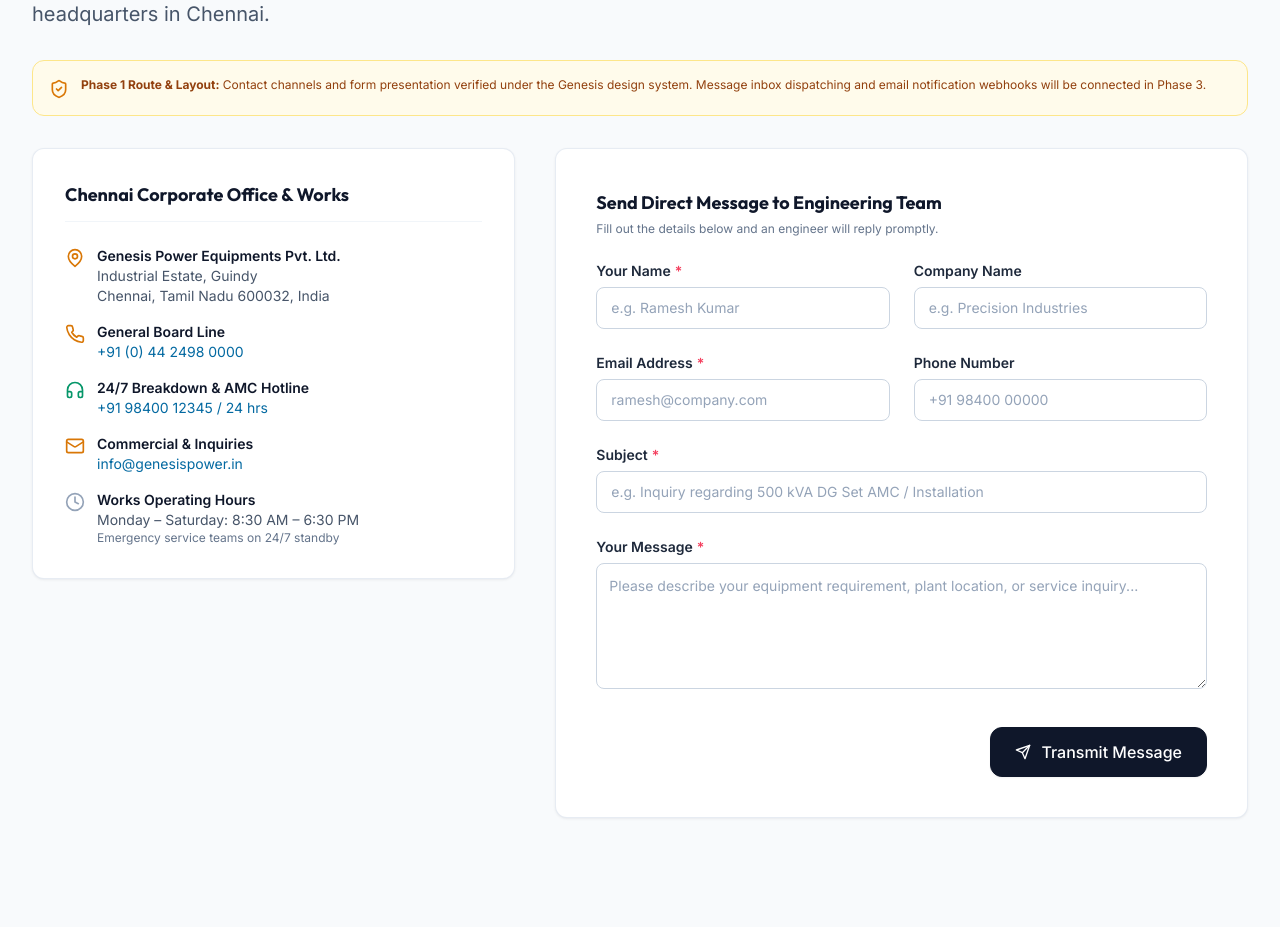
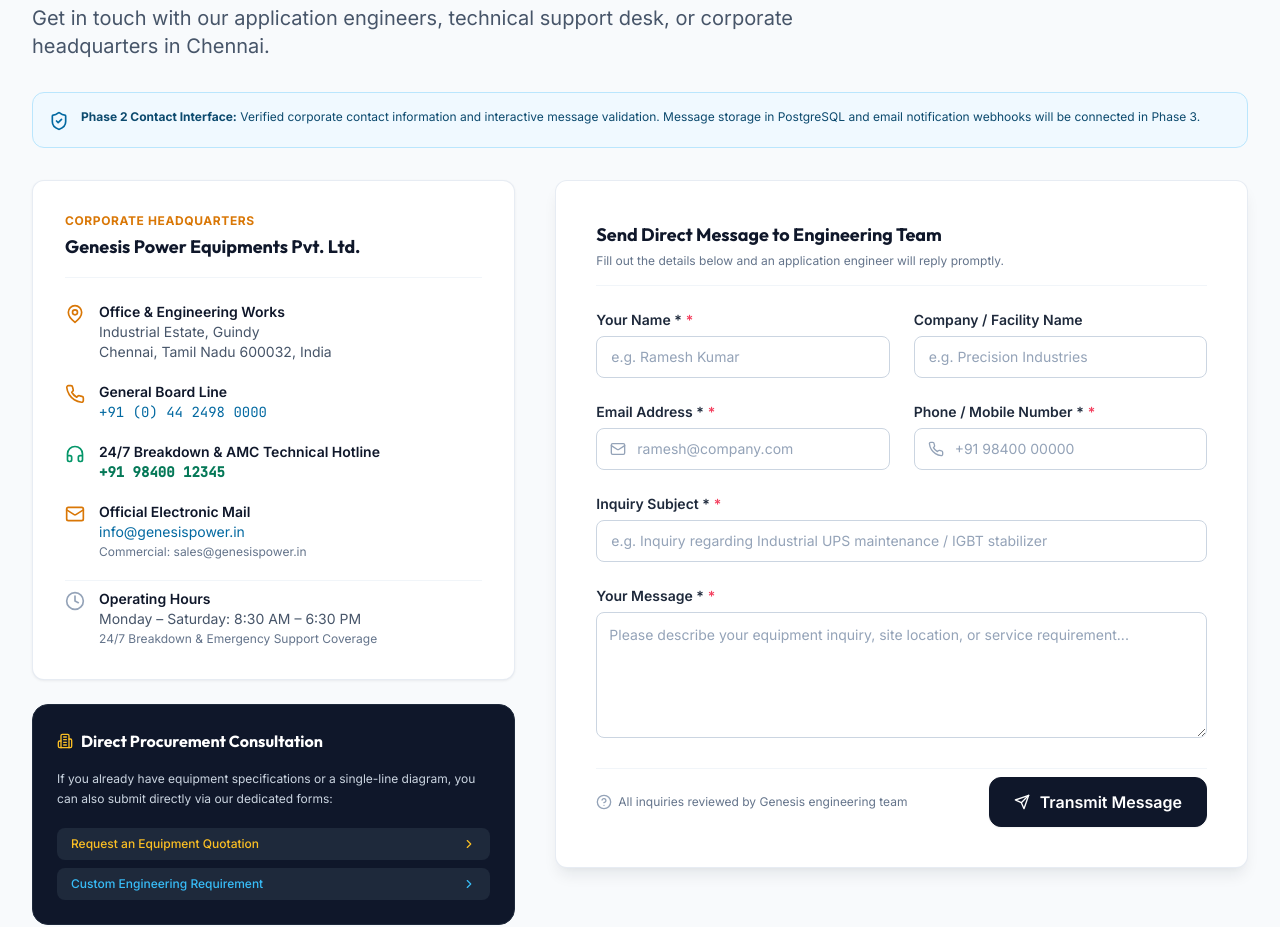
Before and after one commit to PraveenaMurugesan-tech/GenesisConnect, a React (Vite) app in the folder frontend/: page /contact in a window 1280 px wide. Shown: the part 294-1221 px from the top of the page. Built offline with nearby package versions, Linux system fonts and the light colour scheme; the HTML template or start-up script is replaced by a standard one.

Commit message:
feat: implement Contact page and public navigation polish

```diff
--- a/frontend/src/components/layout/Navbar.tsx
+++ b/frontend/src/components/layout/Navbar.tsx
@@ -89,7 +89,7 @@
           <div className="flex items-center gap-4">
             <span className="hidden sm:inline-flex items-center gap-1.5 text-slate-400">
               <ShieldCheck className="w-3.5 h-3.5 text-emerald-400" aria-hidden="true" />
-              ISO 9001:2015 & CPCB-II Certified
+              Industrial Power Systems &amp; Engineering Solutions
             </span>
             <span className="hidden sm:inline-block text-slate-600">|</span>
             <Link
--- a/frontend/src/pages/ContactPage.tsx
+++ b/frontend/src/pages/ContactPage.tsx
@@ -1,4 +1,5 @@
 import React, { useState } from "react";
+import { Link } from "react-router-dom";
 import {
   Phone,
   Mail,
@@ -8,6 +9,9 @@
   CheckCircle2,
   Headphones,
   ShieldCheck,
+  ChevronRight,
+  Building2,
+  HelpCircle,
 } from "lucide-react";
 import { Container } from "../components/common/Container";
 import { SectionHeader } from "../components/common/SectionHeader";
@@ -15,167 +19,398 @@
 import { Textarea } from "../components/ui/Textarea";
 import { Button } from "../components/ui/Button";
 import { Card, CardContent } from "../components/ui/Card";
+import { COMPANY_INFO } from "../data/company";
+
+interface ContactFormState {
+  name: string;
+  companyName: string;
+  email: string;
+  phone: string;
+  subject: string;
+  message: string;
+}
+
+interface ContactFormErrors {
+  name?: string;
+  email?: string;
+  phone?: string;
+  subject?: string;
+  message?: string;
+}
 
 export const ContactPage: React.FC = () => {
+  const [formData, setFormData] = useState<ContactFormState>({
+    name: "",
+    companyName: "",
+    email: "",
+    phone: "",
+    subject: "",
+    message: "",
+  });
+
+  const [errors, setErrors] = useState<ContactFormErrors>({});
+  const [isSubmitting, setIsSubmitting] = useState(false);
   const [submitted, setSubmitted] = useState(false);
-  const [isSubmitting, setIsSubmitting] = useState(false);
+  const [messageReference, setMessageReference] = useState("");
+
+  const handleChange = (
+    e: React.ChangeEvent<HTMLInputElement | HTMLTextAreaElement>
+  ) => {
+    const { name, value } = e.target;
+    setFormData((prev) => ({ ...prev, [name]: value }));
+
+    if (errors[name as keyof ContactFormErrors]) {
+      setErrors((prev) => ({ ...prev, [name]: undefined }));
+    }
+  };
+
+  const validate = (): boolean => {
+    const newErrors: ContactFormErrors = {};
+
+    if (!formData.name.trim()) {
+      newErrors.name = "Your name is required.";
+    }
+
+    if (!formData.email.trim()) {
+      newErrors.email = "Email address is required.";
+    } else if (!/^[^\s@]+@[^\s@]+\.[^\s@]+$/.test(formData.email.trim())) {
+      newErrors.email = "Please enter a valid email address.";
+    }
+
+    if (!formData.phone.trim()) {
+      newErrors.phone = "Telephone or mobile number is required.";
+    } else if (formData.phone.trim().length < 8) {
+      newErrors.phone = "Please enter a valid phone number (minimum 8 digits).";
+    }
+
+    if (!formData.subject.trim()) {
+      newErrors.subject = "Message subject is required.";
+    }
+
+    if (!formData.message.trim()) {
+      newErrors.message = "Message text is required.";
+    }
+
+    setErrors(newErrors);
+    return Object.keys(newErrors).length === 0;
+  };
 
   const handleSubmit = (e: React.FormEvent) => {
     e.preventDefault();
+
+    if (!validate()) return;
+
     setIsSubmitting(true);
+
+    // Simulate transient frontend submission latency (no live backend in Phase 2)
     setTimeout(() => {
+      const randomRef = `GEN-MSG-${Math.floor(10000 + Math.random() * 90000)}`;
+      setMessageReference(randomRef);
       setIsSubmitting(false);
       setSubmitted(true);
     }, 600);
   };
 
+  const handleReset = () => {
+    setFormData({
+      name: "",
+      companyName: "",
+      email: "",
+      phone: "",
+      subject: "",
+      message: "",
+    });
+    setErrors({});
+    setSubmitted(false);
+    setMessageReference("");
+  };
+
   return (
-    <div className="py-12 sm:py-16 space-y-12">
+    <div className="py-10 sm:py-14 space-y-12">
       <Container size="lg">
+        {/* Breadcrumb Navigation */}
+        <nav aria-label="Breadcrumb" className="flex items-center gap-2 text-xs text-slate-500 mb-6">
+          <Link to="/" className="hover:text-slate-900 transition-colors">Home</Link>
+          <ChevronRight className="w-3.5 h-3.5 text-slate-400" />
+          <span className="text-slate-800 font-semibold">Contact Us</span>
+        </nav>
+
+        {/* Section Header */}
         <SectionHeader
           badge="Communications"
           title="Contact Genesis Power Equipments"
-          subtitle="Get in touch with our sales engineers, technical support desk, or corporate headquarters in Chennai."
+          subtitle="Get in touch with our application engineers, technical support desk, or corporate headquarters in Chennai."
           className="mb-8"
         />
 
-        {/* Phase 1 Notice */}
-        <div className="mb-8 p-4 rounded-xl bg-amber-50 border border-amber-200 flex items-start gap-3 text-xs text-amber-800">
-          <ShieldCheck className="w-5 h-5 text-amber-600 flex-shrink-0 mt-0.5" />
+        {/* Phase 2 Architecture Notice */}
+        <div className="p-4 rounded-xl bg-sky-50 border border-sky-200 flex items-start gap-3 text-xs text-sky-900 mb-8">
+          <ShieldCheck className="w-5 h-5 text-sky-700 flex-shrink-0 mt-0.5" />
           <div>
-            <span className="font-bold">Phase 1 Route & Layout:</span>
-            {" "}Contact channels and form presentation verified under the Genesis design system. Message inbox dispatching and email notification webhooks will be connected in Phase 3.
+            <span className="font-bold">Phase 2 Contact Interface:</span>
+            {" "}Verified corporate contact information and interactive message validation. Message storage in PostgreSQL and email notification webhooks will be connected in Phase 3.
           </div>
         </div>
 
         <div className="grid grid-cols-1 lg:grid-cols-12 gap-10">
-          {/* Left Column: Contact Cards */}
+          {/* Left Column: Corporate Directory Cards */}
           <div className="lg:col-span-5 space-y-6">
-            <Card>
+            <Card className="shadow-industrial">
               <CardContent className="p-6 sm:p-8 space-y-6">
-                <h3 className="font-heading text-lg font-bold text-slate-900 border-b border-slate-100 pb-3">
-                  Chennai Corporate Office & Works
-                </h3>
+                <div className="space-y-1 border-b border-slate-100 pb-4">
+                  <span className="text-xs font-bold uppercase tracking-wider text-amber-600 block">
+                    Corporate Headquarters
+                  </span>
+                  <h3 className="font-heading text-lg font-bold text-slate-900">
+                    {COMPANY_INFO.legalName}
+                  </h3>
+                </div>
 
-                <div className="space-y-4 text-sm text-slate-600">
-                  <div className="flex items-start gap-3">
+                <div className="space-y-5 text-sm text-slate-600">
+                  <div className="flex items-start gap-3.5">
                     <MapPin className="w-5 h-5 text-amber-600 flex-shrink-0 mt-0.5" />
                     <div>
-                      <div className="font-semibold text-slate-900">Genesis Power Equipments Pvt. Ltd.</div>
-                      <div>Industrial Estate, Guindy</div>
-                      <div>Chennai, Tamil Nadu 600032, India</div>
+                      <div className="font-semibold text-slate-900">Office &amp; Engineering Works</div>
+                      <div>{COMPANY_INFO.contact.address.line1}</div>
+                      <div>
+                        {COMPANY_INFO.contact.address.city}, {COMPANY_INFO.contact.address.state} {COMPANY_INFO.contact.address.postalCode}, {COMPANY_INFO.contact.address.country}
+                      </div>
                     </div>
                   </div>
 
-                  <div className="flex items-start gap-3">
+                  <div className="flex items-start gap-3.5">
                     <Phone className="w-5 h-5 text-amber-600 flex-shrink-0 mt-0.5" />
                     <div>
                       <div className="font-semibold text-slate-900">General Board Line</div>
-                      <a href="tel:+914424980000" className="text-sky-700 hover:underline">
-                        +91 (0) 44 2498 0000
+                      <a
+                        href={`tel:${COMPANY_INFO.contact.phones.boardRaw}`}
+                        className="text-sky-700 hover:underline font-mono text-xs sm:text-sm"
+                      >
+                        {COMPANY_INFO.contact.phones.board}
                       </a>
                     </div>
                   </div>
 
-                  <div className="flex items-start gap-3">
+                  <div className="flex items-start gap-3.5">
                     <Headphones className="w-5 h-5 text-emerald-600 flex-shrink-0 mt-0.5" />
                     <div>
-                      <div className="font-semibold text-slate-900">24/7 Breakdown & AMC Hotline</div>
-                      <a href="tel:+919840012345" className="text-sky-700 hover:underline">
-                        +91 98400 12345 / 24 hrs
+                      <div className="font-semibold text-slate-900">24/7 Breakdown &amp; AMC Technical Hotline</div>
+                      <a
+                        href={`tel:${COMPANY_INFO.contact.phones.hotlineRaw}`}
+                        className="text-emerald-700 hover:underline font-mono text-xs sm:text-sm font-semibold"
+                      >
+                        {COMPANY_INFO.contact.phones.hotline}
                       </a>
                     </div>
                   </div>
 
-                  <div className="flex items-start gap-3">
+                  <div className="flex items-start gap-3.5">
                     <Mail className="w-5 h-5 text-amber-600 flex-shrink-0 mt-0.5" />
                     <div>
-                      <div className="font-semibold text-slate-900">Commercial & Inquiries</div>
-                      <a href="mailto:info@genesispower.in" className="text-sky-700 hover:underline">
-                        info@genesispower.in
-                      </a>
+                      <div className="font-semibold text-slate-900">Official Electronic Mail</div>
+                      <div>
+                        <a
+                          href={`mailto:${COMPANY_INFO.contact.emails.general}`}
+                          className="text-sky-700 hover:underline block"
+                        >
+                          {COMPANY_INFO.contact.emails.general}
+                        </a>
+                        <a
+                          href={`mailto:${COMPANY_INFO.contact.emails.sales}`}
+                          className="text-slate-500 hover:underline text-xs block mt-0.5"
+                        >
+                          Commercial: {COMPANY_INFO.contact.emails.sales}
+                        </a>
+                      </div>
                     </div>
                   </div>
 
-                  <div className="flex items-start gap-3">
+                  <div className="flex items-start gap-3.5 pt-2 border-t border-slate-100">
                     <Clock className="w-5 h-5 text-slate-400 flex-shrink-0 mt-0.5" />
                     <div>
-                      <div className="font-semibold text-slate-900">Works Operating Hours</div>
-                      <div>Monday – Saturday: 8:30 AM – 6:30 PM</div>
-                      <div className="text-xs text-slate-500">Emergency service teams on 24/7 standby</div>
+                      <div className="font-semibold text-slate-900">Operating Hours</div>
+                      <div>{COMPANY_INFO.contact.workingHours.office}</div>
+                      <div className="text-xs text-slate-500 mt-0.5">
+                        {COMPANY_INFO.contact.workingHours.technicalSupport}
+                      </div>
                     </div>
                   </div>
                 </div>
               </CardContent>
             </Card>
+
+            {/* Quick Action Reference Card */}
+            <div className="p-6 rounded-2xl bg-slate-900 text-white border border-slate-800 space-y-4">
+              <h4 className="font-heading text-base font-bold text-white flex items-center gap-2">
+                <Building2 className="w-4 h-4 text-amber-400" />
+                Direct Procurement Consultation
+              </h4>
+              <p className="text-xs text-slate-300 leading-relaxed">
+                If you already have equipment specifications or a single-line diagram, you can also submit directly via our dedicated forms:
+              </p>
+              <div className="flex flex-col gap-2 pt-1">
+                <Link
+                  to="/request-quote"
+                  className="inline-flex items-center justify-between px-3.5 py-2 rounded-lg bg-slate-800 hover:bg-slate-700 text-xs font-medium text-amber-400 transition-colors"
+                >
+                  <span>Request an Equipment Quotation</span>
+                  <ChevronRight className="w-3.5 h-3.5" />
+                </Link>
+                <Link
+                  to="/customized-requirement"
+                  className="inline-flex items-center justify-between px-3.5 py-2 rounded-lg bg-slate-800 hover:bg-slate-700 text-xs font-medium text-sky-400 transition-colors"
+                >
+                  <span>Custom Engineering Requirement</span>
+                  <ChevronRight className="w-3.5 h-3.5" />
+                </Link>
+              </div>
+            </div>
           </div>
 
           {/* Right Column: Contact Message Form */}
           <div className="lg:col-span-7">
             {submitted ? (
-              <div className="bg-white rounded-2xl border border-slate-200 p-8 sm:p-12 text-center shadow-industrial space-y-4">
-                <div className="w-14 h-14 rounded-full bg-emerald-50 border border-emerald-100 flex items-center justify-center text-emerald-600 mx-auto">
+              <div className="bg-white rounded-2xl border border-slate-200 p-8 sm:p-12 text-center shadow-industrial space-y-6">
+                <div className="w-16 h-16 rounded-2xl bg-emerald-50 border border-emerald-200 flex items-center justify-center text-emerald-600 mx-auto">
                   <CheckCircle2 className="w-8 h-8" />
                 </div>
-                <h3 className="font-heading text-2xl font-bold text-slate-900">
-                  Inquiry Transmitted (Demo)
-                </h3>
-                <p className="text-sm text-slate-600 max-w-md mx-auto leading-relaxed">
-                  Thank you. Your test message has been received in the Phase 1 frontend layout environment.
+
+                <div className="space-y-2">
+                  <h2 className="font-heading text-2xl sm:text-3xl font-bold text-slate-900 tracking-tight">
+                    Inquiry Message Transmitted
+                  </h2>
+                  <p className="text-sm text-slate-600 max-w-md mx-auto leading-relaxed">
+                    Thank you. Your message has been received by <strong>Genesis Power Equipments Pvt. Ltd.</strong>
+                  </p>
+                </div>
+
+                <div className="p-5 rounded-xl bg-slate-50 border border-slate-200 max-w-md mx-auto text-left space-y-2.5 text-xs text-slate-700">
+                  <div className="flex justify-between border-b border-slate-200 pb-2">
+                    <span className="text-slate-500">Inquiry ID:</span>
+                    <span className="font-mono font-bold text-slate-900">{messageReference}</span>
+                  </div>
+                  <div className="flex justify-between border-b border-slate-200 pb-2">
+                    <span className="text-slate-500">Sender Name:</span>
+                    <span className="font-semibold text-slate-800">{formData.name}</span>
+                  </div>
+                  <div className="flex justify-between border-b border-slate-200 pb-2">
+                    <span className="text-slate-500">Subject:</span>
+                    <span className="font-medium text-slate-800">{formData.subject}</span>
+                  </div>
+                  <div className="flex justify-between">
+                    <span className="text-slate-500">Email:</span>
+                    <span className="font-mono text-slate-800">{formData.email}</span>
+                  </div>
+                </div>
+
+                <p className="text-xs text-slate-500 max-w-sm mx-auto">
+                  A Genesis application engineer will review your inquiry and reply promptly.
                 </p>
-                <div className="pt-4">
-                  <Button
-                    variant="outline"
-                    size="md"
-                    onClick={() => setSubmitted(false)}
-                  >
+
+                <div className="pt-2 flex flex-wrap items-center justify-center gap-4">
+                  <Button variant="outline" size="md" onClick={handleReset}>
                     Send Another Message
                   </Button>
+                  <Link to="/">
+                    <Button variant="accent" size="md">
+                      Return to Home
+                    </Button>
+                  </Link>
                 </div>
               </div>
             ) : (
-              <Card>
+              <Card className="shadow-industrial-lg">
                 <CardContent className="p-6 sm:p-10">
-                  <form onSubmit={handleSubmit} className="space-y-6">
-                    <div className="space-y-1">
+                  <form onSubmit={handleSubmit} className="space-y-6" noValidate>
+                    <div className="space-y-1 border-b border-slate-100 pb-4">
                       <h3 className="font-heading text-lg font-bold text-slate-900">
                         Send Direct Message to Engineering Team
                       </h3>
                       <p className="text-xs text-slate-500">
-                        Fill out the details below and an engineer will reply promptly.
+                        Fill out the details below and an application engineer will reply promptly.
                       </p>
                     </div>
 
                     <div className="grid grid-cols-1 sm:grid-cols-2 gap-6">
-                      <Input label="Your Name" placeholder="e.g. Ramesh Kumar" required />
-                      <Input label="Company Name" placeholder="e.g. Precision Industries" />
+                      <Input
+                        label="Your Name *"
+                        name="name"
+                        value={formData.name}
+                        onChange={handleChange}
+                        placeholder="e.g. Ramesh Kumar"
+                        error={errors.name}
+                        required
+                      />
+
+                      <Input
+                        label="Company / Facility Name"
+                        name="companyName"
+                        value={formData.companyName}
+                        onChange={handleChange}
+                        placeholder="e.g. Precision Industries"
+                      />
                     </div>
 
                     <div className="grid grid-cols-1 sm:grid-cols-2 gap-6">
-                      <Input label="Email Address" type="email" placeholder="ramesh@company.com" required />
-                      <Input label="Phone Number" type="tel" placeholder="+91 98400 00000" />
+                      <Input
+                        label="Email Address *"
+                        type="email"
+                        name="email"
+                        value={formData.email}
+                        onChange={handleChange}
+                        placeholder="ramesh@company.com"
+                        leftIcon={<Mail className="w-4 h-4 text-slate-400" />}
+                        error={errors.email}
+                        required
+                      />
+
+                      <Input
+                        label="Phone / Mobile Number *"
+                        type="tel"
+                        name="phone"
+                        value={formData.phone}
+                        onChange={handleChange}
+                        placeholder="+91 98400 00000"
+                        leftIcon={<Phone className="w-4 h-4 text-slate-400" />}
+                        error={errors.phone}
+                        required
+                      />
                     </div>
 
                     <Input
-                      label="Subject"
-                      placeholder="e.g. Inquiry regarding 500 kVA DG Set AMC / Installation"
+                      label="Inquiry Subject *"
+                      name="subject"
+                      value={formData.subject}
+                      onChange={handleChange}
+                      placeholder="e.g. Inquiry regarding Industrial UPS maintenance / IGBT stabilizer"
+                      error={errors.subject}
                       required
                     />
 
                     <Textarea
-                      label="Your Message"
+                      label="Your Message *"
+                      name="message"
+                      value={formData.message}
+                      onChange={handleChange}
                       rows={5}
-                      placeholder="Please describe your equipment requirement, plant location, or service inquiry..."
+                      placeholder="Please describe your equipment inquiry, site location, or service requirement..."
+                      error={errors.message}
                       required
                     />
 
-                    <div className="pt-2 flex justify-end">
+                    <div className="pt-2 flex flex-col sm:flex-row items-center justify-between gap-4 border-t border-slate-100">
+                      <div className="flex items-center gap-1.5 text-xs text-slate-500">
+                        <HelpCircle className="w-4 h-4 text-slate-400 flex-shrink-0" />
+                        <span>All inquiries reviewed by Genesis engineering team</span>
+                      </div>
+
                       <Button
                         type="submit"
                         variant="primary"
                         size="lg"
                         isLoading={isSubmitting}
                         leftIcon={<Send className="w-4 h-4" />}
+                        className="w-full sm:w-auto font-semibold shadow-md"
                       >
                         Transmit Message
                       </Button>
```
Also changed, not shown: frontend/src/components/layout/Footer.tsx (+12 -12 lines).
